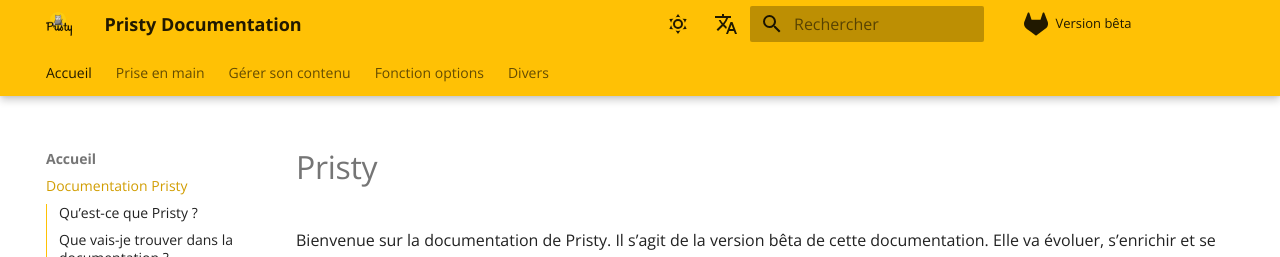
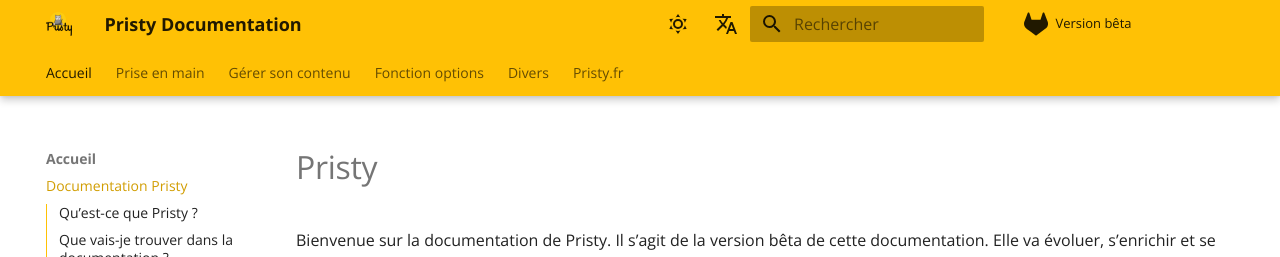
Before and after one commit to jecicorp/pristy-documentation, an MkDocs documentation site: the page built from docs/index.md, in a window 1280 px wide. Shown: the top 257 px of the page. Built offline with MkDocs 1.6.1 and Material for MkDocs 9.7.7, drawn with Linux system fonts in a browser that asks for light colours; comment, search, counter and statistics services are not loaded.

Commit message:
Lien rapide dans le menu pour renvoyer sur Pristy.fr

```diff
--- a/mkdocs.yml
+++ b/mkdocs.yml
@@ -86,6 +86,7 @@
   - Divers:
     - 'format-pris-en-charge.md'
     - 'plan-du-site.md'
+  - Pristy.fr : "https://pristy.fr/fr/"
 
 plugins:
   - search:
```
